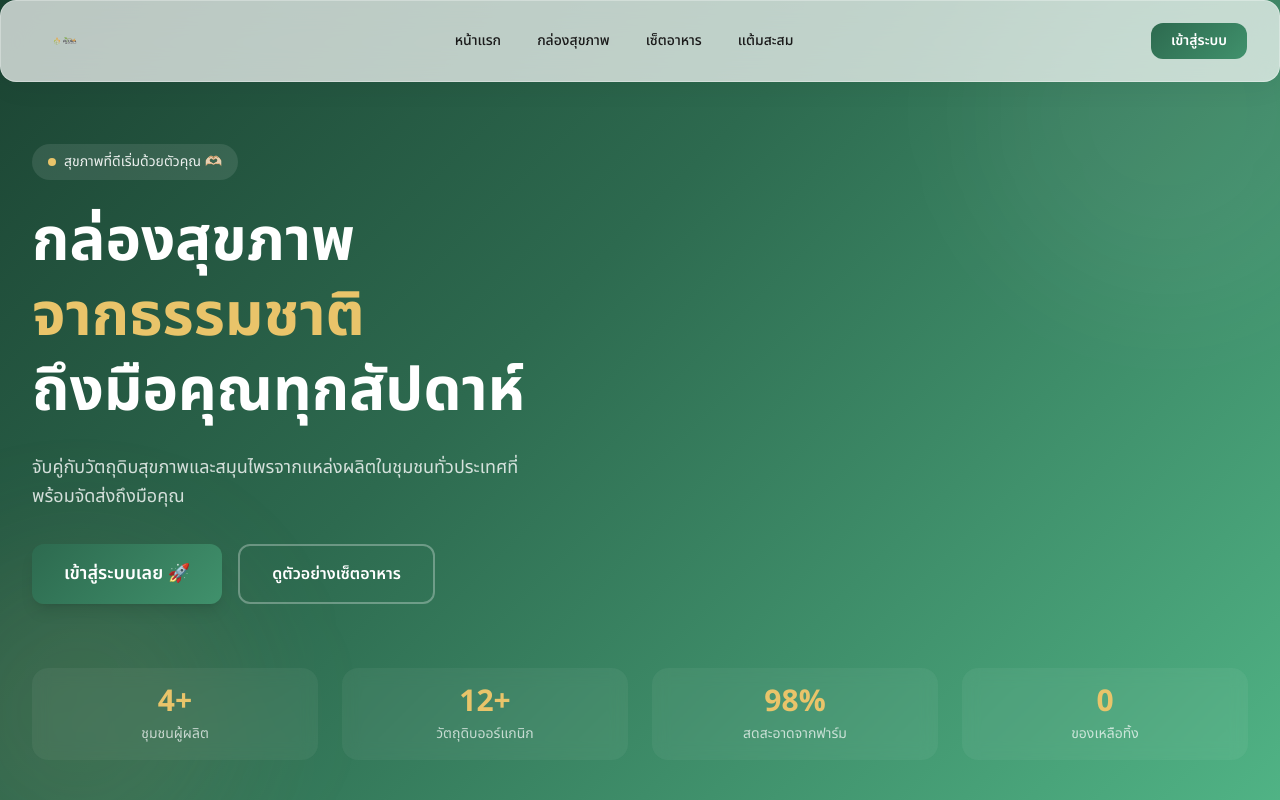
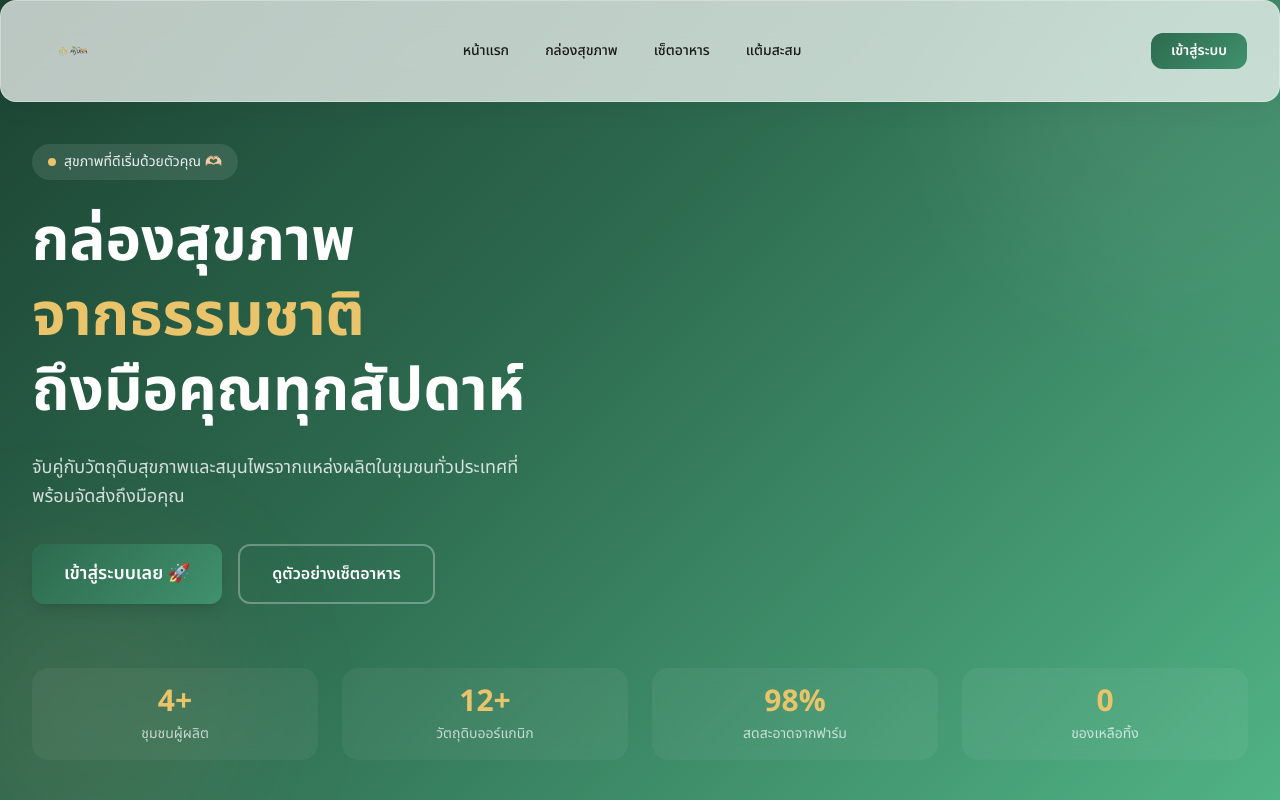
Before and after one commit to MarumaSan/ayura, a Next.js app: page / in a window 1280 px wide. Shown: the top 800 px of the page. Built offline with nearby package versions, Linux system fonts and the light colour scheme.

Commit message:
style: Force larger logo with inline styles - 80px logo in 100px navbar

```diff
--- a/src/components/Navbar.tsx
+++ b/src/components/Navbar.tsx
@@ -166,15 +166,16 @@ export default function Navbar() {
         <>
             <nav className="fixed top-0 left-0 right-0 z-50 glass-card border-b border-white/20">
                 <div className="max-w-7xl mx-auto px-4 sm:px-6 lg:px-8">
-                    <div className="flex items-center justify-between h-20">
+                    <div className="flex items-center justify-between" style={{ height: '100px' }}>
                         {/* Logo */}
                         <Link href="/" className="flex items-center gap-2 group">
                             <Image
                                 src="/logo.svg"
                                 alt="Ayura"
-                                width={240}
-                                height={80}
-                                className="h-16 w-auto object-contain"
+                                width={300}
+                                height={100}
+                                className="w-auto object-contain"
+                                style={{ height: '80px', maxHeight: '80px' }}
                                 priority
                             />
                         </Link>
```
